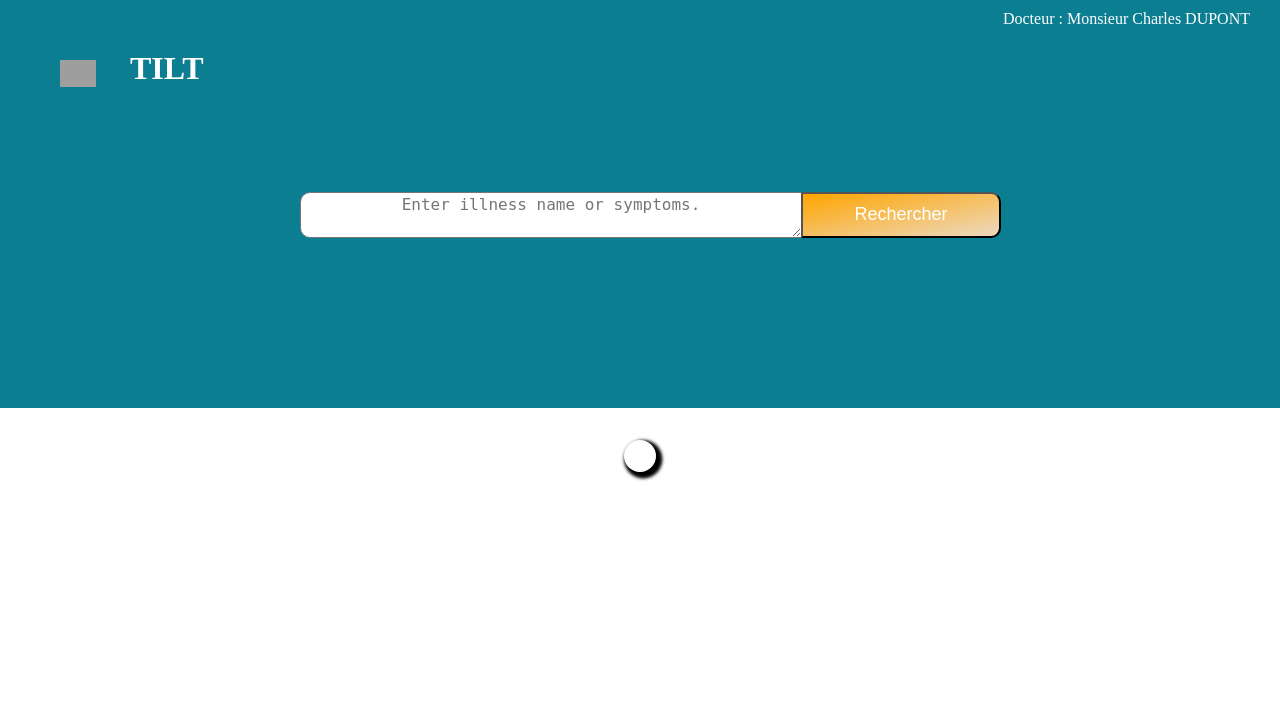
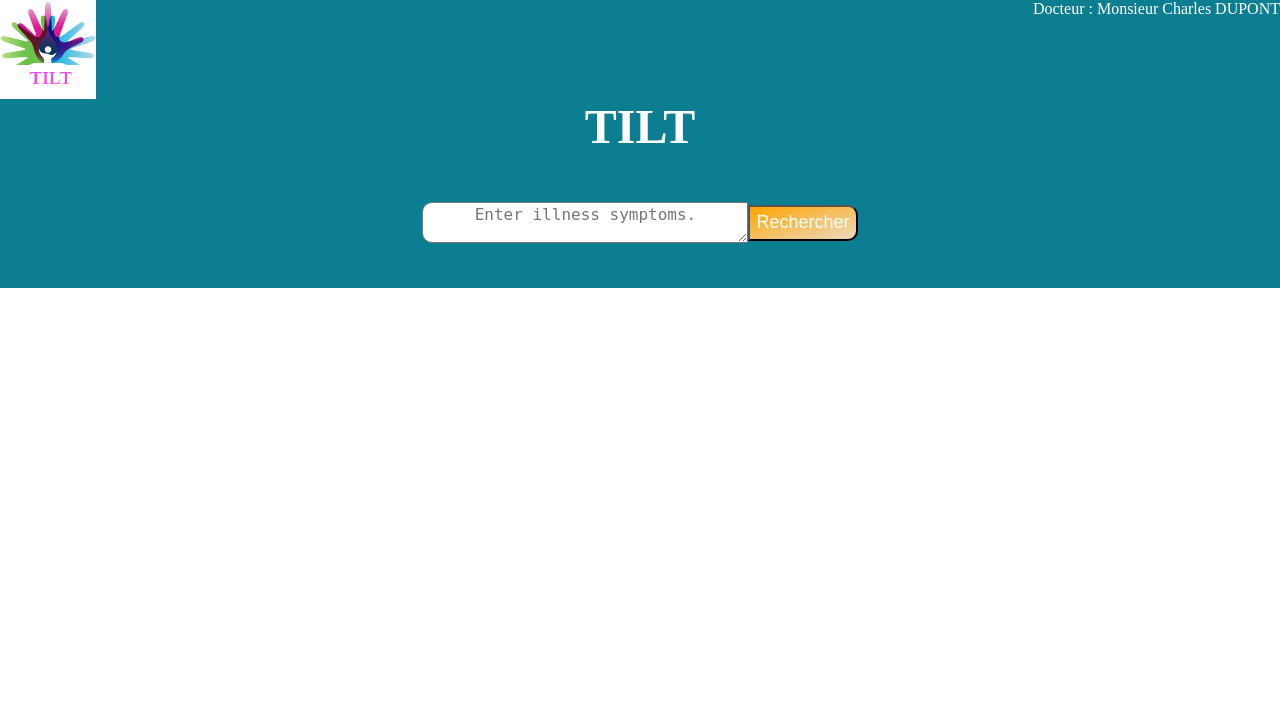
Before and after one commit to Kiy0p/HHLyon, a Django app: page / in a window 1280 px wide; the page is wider, and only the part inside the window is pictured. Shown: the top 712 px of that part. Run offline with Django 3.2, Linux system fonts and the light colour scheme; grey boxes are pictures that could not be loaded.

Commit message:
add of fixed research, update of frontend and readme

```diff
--- a/tilt/main/searchIllness.py
+++ b/tilt/main/searchIllness.py
@@ -21,4 +21,5 @@
                         'description': i.description,
                         'more': i.more
                     })
+                    break
         return {'list': listOfIllness}
--- a/tilt/main/views.py
+++ b/tilt/main/views.py
@@ -9,5 +9,4 @@
 
     if request.method == 'POST':
         context = SearchIllness.search(request)
-    print(context)
     return render(request, "home.html", context)
--- a/tilt/static/css/home.css
+++ b/tilt/static/css/home.css
@@ -30,54 +30,58 @@
 }
 
 img {
-    width: 2.8%;
-}
-
-h1 {
-    position: fixed;
-    top: 50px;
-    left: 130px;
+    width: 6em;
 }
 
 .input {
-    position: fixed;
-    top: 12em;
-    left: 300px;
+	width: 20em;
+	height: 2.2em;
     border-top-left-radius: 10px;
     border-bottom-left-radius: 10px;
-    width: 496px;
-    height: 40px;
     text-align: center;
     font-size: large;
 }
 
-#research {
-    position: fixed;
-    top: 10.65em;
-    left: 44.5em;
+#symptomes {
+    margin-right: 2em;
+	margin-left: 2em;
+	margin-top: 5em;
+	border-radius: 1em;
+	padding: 1em;
+    text-align: justify;
+    box-shadow: 0.2em 0.2em 0.2em 0.2em black;
+}
+
+.linear-gradient {
+    height: 2em;
     border-top-right-radius: 10px;
     border-bottom-right-radius: 10px;
-    width: 200px;
-    height: 46px;
     font-size: large;
-    color: white
-}
-.linear-gradient {
+    color: white;
     background: linear-gradient(to bottom right, orange, rgb(236, 217, 192));
 }
 
 #box {
-    padding: 60px;
-    top: 0px;
-    left: 0px;
-    width: 100%;
     background: #0c7e92;
     color: white;
     height: 18em;
 }
 
-#login {
-    position: fixed;
-    top: 10px;
-    right: 30px;
+#title {
+	text-align: center;
+	font-size: 3em;
 }
+
+#head {
+	display: flex;
+	flex-direction: row;
+	justify-content: space-between;
+}
+
+#navigation {
+	margin-top: 3em;
+	display: flex;
+	flex-direction: row;
+    justify-content: center;
+    align-items: center;
+}
--- a/tilt/templates/home.html
+++ b/tilt/templates/home.html
@@ -11,20 +11,22 @@
 
 <body>
 	<div id="box">
-        <img src="../static/logo.png" /> <h1>TILT</h1>
-        <br><br><br>
-        <nav id="navigation">
-            <form method="POST">
+		<div id="head">
+	        <img src="{% static 'logo.png' %}" />
+	        <p id="login">Docteur : Monsieur Charles DUPONT</p>
+		</div>
+		<h1 id="title">TILT</h1>
+        <nav>
+            <form method="POST" id="navigation">
 				{% csrf_token %}
-                <textarea name="illnessName" class="input" placeholder="Enter illness name or symptoms."></textarea>
-                <input type="submit" name="submit" value="Rechercher" id="research" class="linear-gradient"/>
+                <textarea name="illnessName" class="input" placeholder="Enter illness symptoms."></textarea>
+                <input type="submit" name="submit" value="Rechercher" class="linear-gradient"/>
             </form>
         </nav>
-        <p id="login">Docteur : Monsieur Charles DUPONT</p>
     </div>
     <div id="container">
-    	<div id="results">
 		{% for i in list%}
+		<div id="results">
 			<p class="illnessName">
 				{{i.name}}
 			</p>
@@ -39,9 +41,15 @@
 				{{i.more}}
 			</p>
 			{% endif %}
+		</div>
 		{% endfor %}
-    	</div>
     </div>
+	{% if list != null %}
+	<p id="symptomes">
+		Est-ce que votre patient à les symptômes suivants : Reflet pupillaire blanchâtre<br/><br/>
+		Vous trouverez le centre de référence à l'adresse suivante : 123 fakeIt 69000
+	</p>
+	{% endif %}
 	<footer>
       <p>Author: Tilt Web Designer <a href="mailto:hege@example.com">hege@example.com</a></p>
     </footer>
```
Also changed, not shown: tilt/db.sqlite3, tilt/static/css/logo.png (added).
